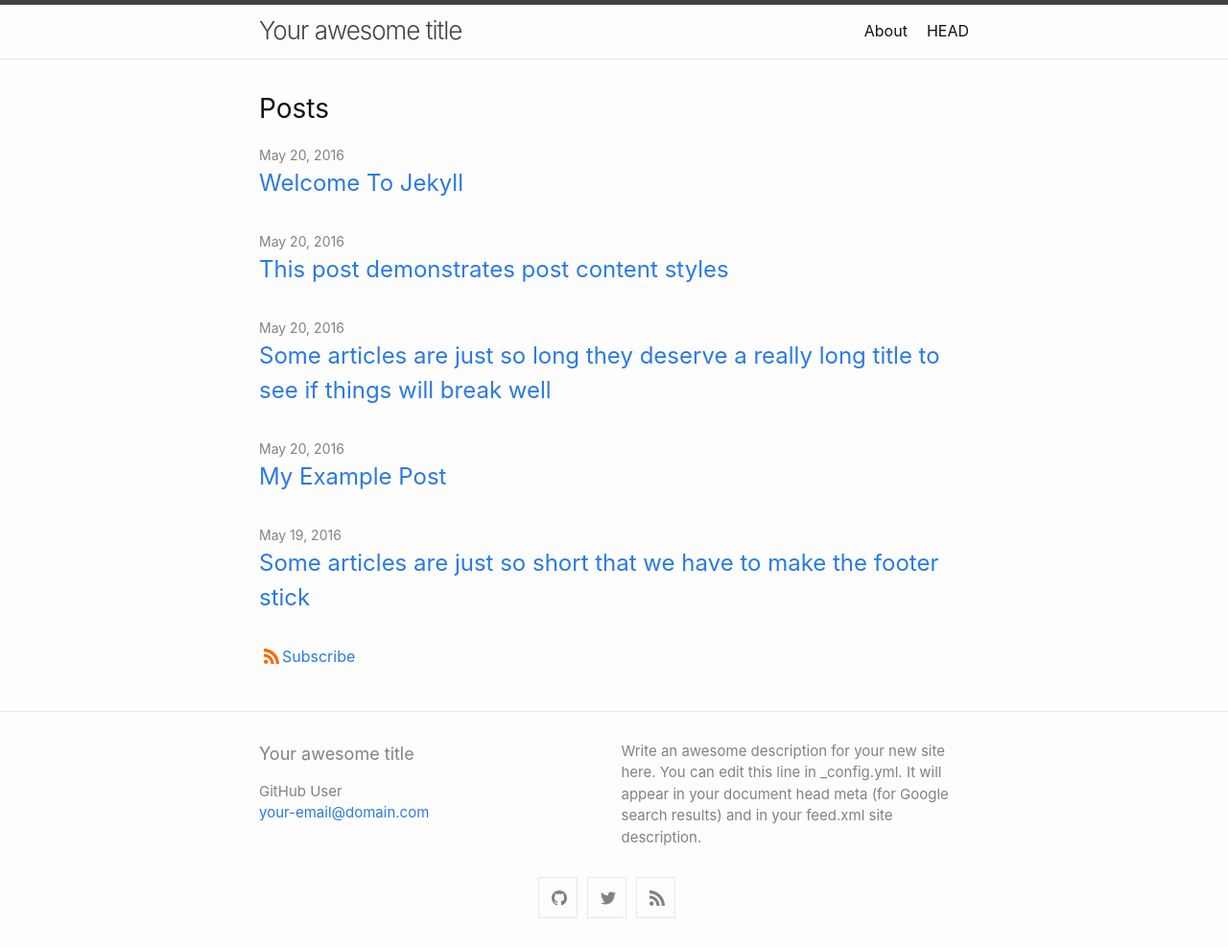
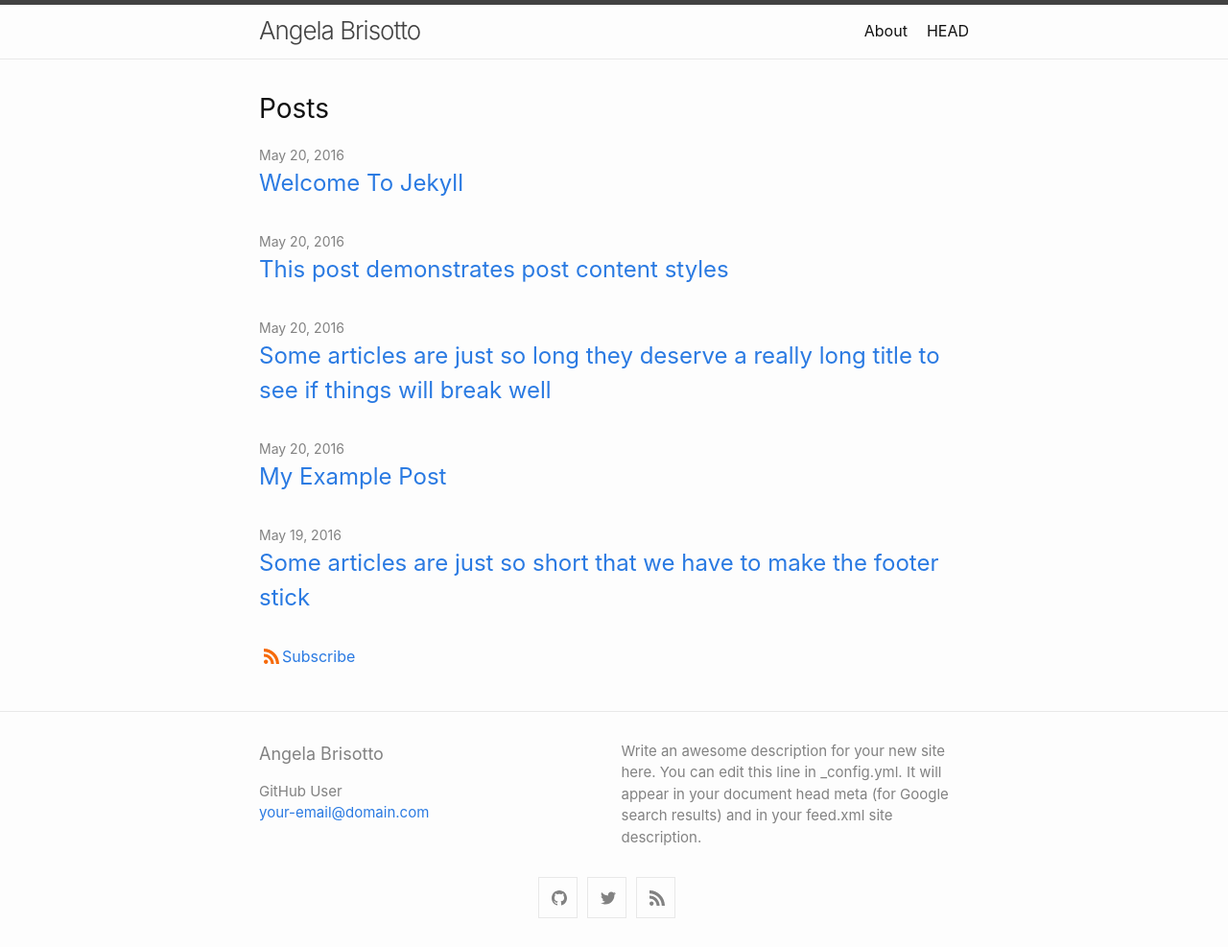
Before and after one commit to angelabrisotto/angelabrisotto.github.io, a Jekyll site: the page built from index.md, in a window 1280 px wide. Shown: the whole page at 96% size. Built offline with Jekyll 4.4.1, drawn with Linux system fonts in a browser that asks for light colours.

Commit message:
Update _config.yml

```diff
--- a/_config.yml
+++ b/_config.yml
@@ -1,5 +1,5 @@
 theme: minima
-title: Your awesome title
+title: Angela Brisotto
 author: GitHub User
 email: your-email@domain.com
 description: > # this means to ignore newlines until "show_excerpts:"
```
